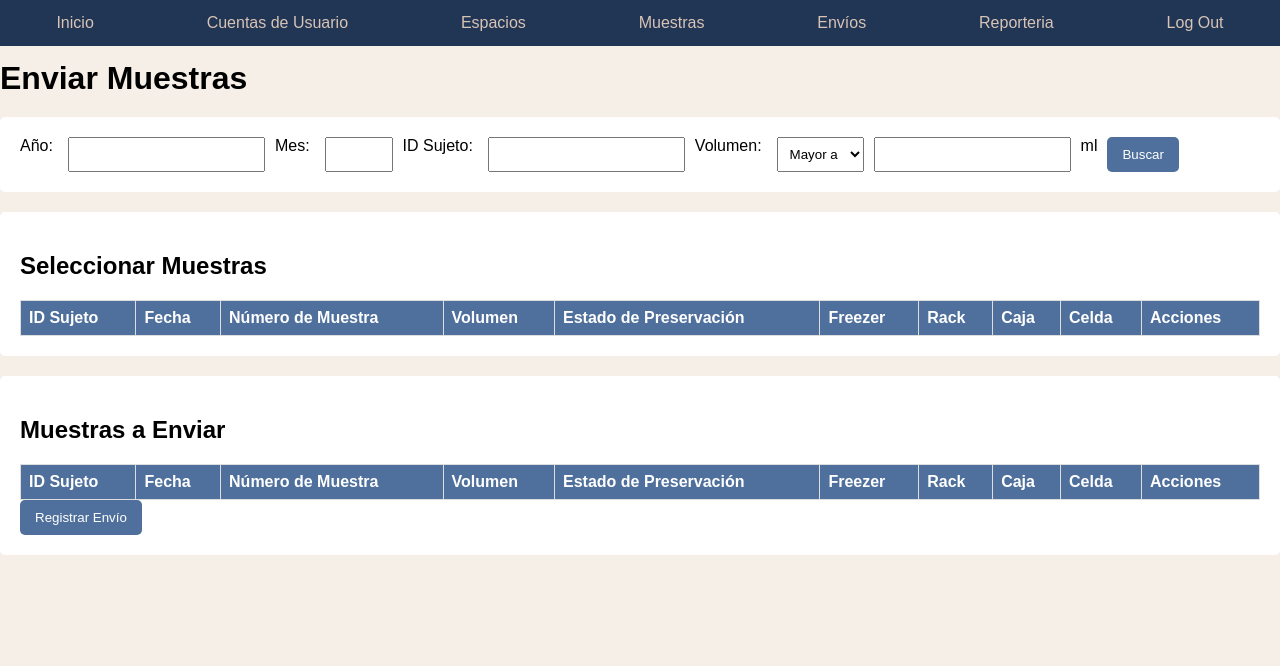
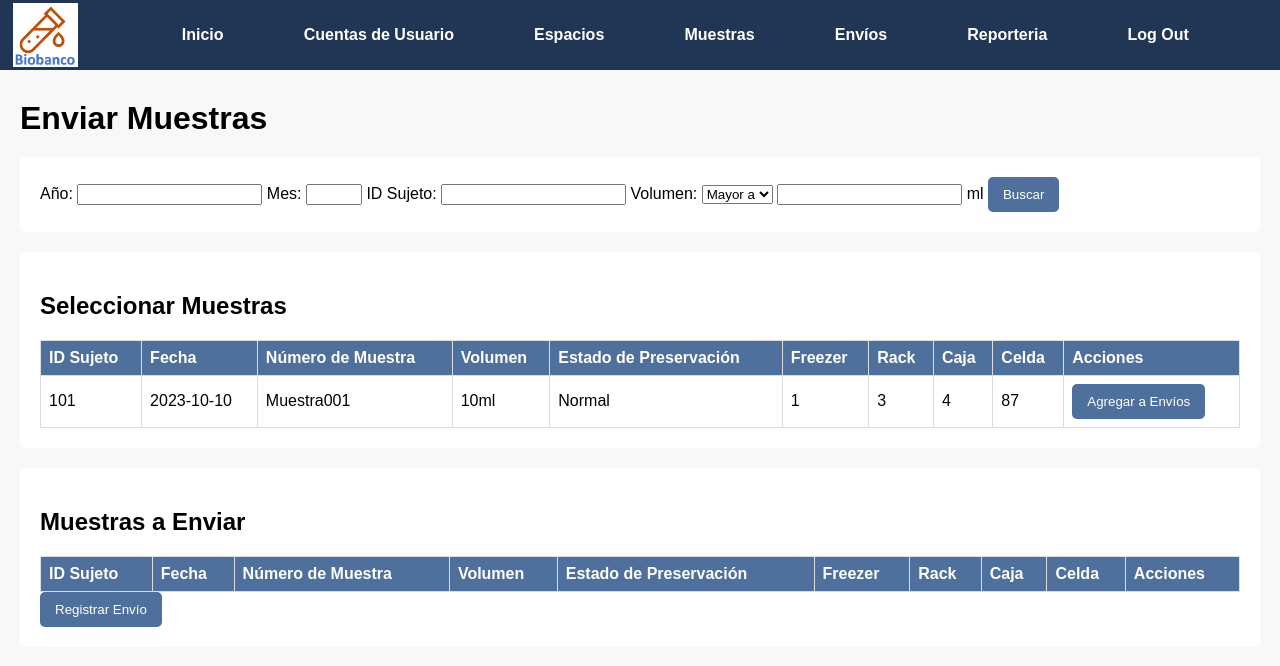
Before and after one commit to sanjaygrr/Biobanco, a Django app: page /shipments_select/ in a window 1280 px wide. Shown: the top 666 px of the page. Run offline with Django 4.2, Linux system fonts and the light colour scheme; lists and menus that the app fills with data are empty.

Commit message:
feat(entrega1): make first presentation

```diff
--- a/Biobanco/muestras/templates/base.html
+++ b/Biobanco/muestras/templates/base.html
@@ -1,3 +1,4 @@
+{% load static %}
 <!DOCTYPE html>
 <html lang="es">
 <head>
@@ -19,39 +20,47 @@
             top: 0;
             left: 0;
             z-index: 1000;
+            height: 70px;
+            display: flex;
+            align-items: center;
+            justify-content: space-between;
+            padding: 0 1%;
         }
 
         main {
-            margin-top: 60px; /* Ajusta según la altura de tu nav */
+            margin-top: 80px;
         }
 
-        nav {
-            background-color: #213555;
+        .logo {
+            width: 65px;
+            height: auto;
             }
+
             ul {
                 list-style-type: none;
                 margin: 0;
                 padding: 0;
                 overflow: hidden;
                 display: flex;
-            justify-content: space-around;
+                justify-content: space-between;
+                width: 100%; /* Cambio del ancho al 100% */
+                margin-right: 100px;
+                margin-left: 100px;
             }
-        li {
-            /* float: left; */
-        }
+
             li a, .dropdown-btn {
                 display: inline-block;
-            color: #D8C4B6;
+                color: white;
+                font-weight: bold;
                 text-align: center;
-            padding: 14px 16px;
+                padding: 6px 4px; /* Reducción adicional del padding */
                 text-decoration: none;
             }
-        li a:hover, .dropdown:hover .dropdown-btn {
+
+        li a:hover, .dropdown:hover .dropdown-btn, .dropdown-content a:hover {
             background-color: #4F709C;
         }
-        li.dropdown {
-            display: inline-block;
-        }
+
         .dropdown-content {
             display: none;
             position: absolute;
@@ -60,6 +69,7 @@
             box-shadow: 0px 8px 16px 0px rgba(0,0,0,0.2);
             z-index: 1;
         }
+
         .dropdown-content a {
             color: #213555;
             padding: 12px 16px;
@@ -67,27 +77,28 @@
             display: block;
             text-align: left;
         }
-        .dropdown-content a:hover {
-            background-color: #D8C4B6;
-        }
+
         .dropdown:hover .dropdown-content {
             display: block;
         }
 
-        /* Media query para pantallas de hasta 768px de ancho */
         @media (max-width: 768px) {
             ul {
                 flex-direction: column;
                 align-items: center;
+                width: 100%;
             }
+
             li {
                 width: 100%;
                 text-align: center;
             }
+
             .dropdown-content {
                 min-width: 100%;
                 text-align: center;
             }
+
             .dropdown-content a {
                 padding: 12px 24px;
             }
@@ -96,6 +107,7 @@
 </head>
 <body>
     <nav>
+        <img src="{% static 'biobanco/images/Biobanco.png' %}" alt="Logo" class="logo">
         <ul>
             <li><a href="/home">Inicio</a></li>
             <li class="dropdown">
@@ -117,15 +129,15 @@
                 <div class="dropdown-content">
                     <a href="/create_sample">Registrar Muestras</a>
                     <a href="/sample_list">Editar Muestras</a>
-                    <a href="/trazability">Trazabilidad</a>
                 </div>
             </li>
             <li><a href="/shipments">Envíos</a></li>
             <li class="dropdown">
                 <a href="javascript:void(0)" class="dropdown-btn">Reporteria</a>
                 <div class="dropdown-content">
-                    <a href="/sample_list">Muestras</a>
-                    <a href="/shipments">Envíos</a>
+                    <a href="/sample_list">Reporte de Muestras</a>
+                    <a href="/shipments">Reporte de Envíos</a>
+                    <a href="/trazability">Trazabilidad</a>
                 </div>
             </li>
             <li><a href="/">Log Out</a></li>
--- a/Biobanco/muestras/templates/create_space.html
+++ b/Biobanco/muestras/templates/create_space.html
@@ -90,8 +90,8 @@
         </div>
 
         <div class="form-group">
-            <label for="storage_name">Nombre del Almacenamiento:</label>
-            <input type="text" id="storage_name" name="storage_name" required>
+            <label for="storage_name">Número del Almacenamiento:</label>
+            <input type="number" id="storage_name" name="storage_name" required>
         </div>
         <div class="form-group">
             <label for="storage_description">Descripción:</label>
--- a/Biobanco/muestras/templates/home.html
+++ b/Biobanco/muestras/templates/home.html
@@ -32,7 +32,7 @@
         max-width: 450px; /* Ancho máximo para mantener la legibilidad */
     }
 
-    .logo {
+    .logo_home {
         width: 300px;
     }
 
@@ -67,7 +67,7 @@
 
 <div class="home" id="home">
     <div class="left-section">
-        <img src="{% static 'biobanco/images/Biobanco.png' %}" alt="Logo" class="logo">
+        <img src="{% static 'biobanco/images/Biobanco.png' %}" alt="Logo" class="logo_home">
         <h1>Bienvenido a BioBanco</h1>
     </div>
     <div class="right-section">
--- a/Biobanco/muestras/templates/shipments_select.html
+++ b/Biobanco/muestras/templates/shipments_select.html
@@ -8,7 +8,6 @@
     <meta name="viewport" content="width=device-width, initial-scale=1.0">
     <title>Enviar Muestras</title>
     <style>
-        <style>
         body {
             font-family: Arial, sans-serif;
             background-color: #f8f8f8;
@@ -17,29 +16,7 @@
         h1, h2 {
             margin-bottom: 20px;
         }
-            .filter-box {
-                background-color: #fff;
-                padding: 20px;
-                border-radius: 5px;
-                margin-bottom: 20px;
-                display: flex;
-                flex-wrap: wrap;
-                justify-content: space-between;
-                align-items: center;
-            }
-            .filter-box form {
-                display: flex;
-                flex-wrap: wrap;
-                gap: 10px;
-            }
-            .filter-box label {
-                margin-right: 5px;
-            }
-            .filter-box input, .filter-box select {
-                padding: 8px;
-                box-sizing: border-box;
-            }
-            .samples-selection, .samples-to-send {
+        .filter-box, .samples-selection, .samples-to-send {
             background-color: #fff;
             padding: 20px;
             border-radius: 5px;
@@ -78,7 +55,7 @@
     <h1>Enviar Muestras</h1>
 
     <div class="filter-box">
-        <form action="/filter_samples" method="GET">
+        <form action="/home" method="GET">
             <label for="year">Año:</label>
             <input type="number" id="year" name="year">
 
@@ -96,7 +73,7 @@
             </select>
             <input type="number" id="volume" name="volume" min="0"> ml
 
-            <button type="submit">Buscar</button>
+            <button onclick="redirectToHome()">Buscar</button>
         </form>
     </div>
 
@@ -118,22 +95,22 @@
                 </tr>
             </thead>
             <tbody>
-                {% for sample in samples %}
-                    <tr>
-                        <td>{{ sample.subject_id }}</td>
-                        <td>{{ sample.sample_date }}</td>
-                        <td>{{ sample.sample_number }}</td>
-                        <td>{{ sample.volume }}</td>
-                        <td>{{ sample.preservation_status }}</td>
-                        <td>{{ sample.freezer }}</td>
-                        <td>{{ sample.rack }}</td>
-                        <td>{{ sample.box }}</td>
-                        <td>{{ sample.cell }}</td>
+                <!-- Valores de prueba -->
+                <tr data-sample-id="101">
+                    <td>101</td>
+                    <td>2023-10-10</td>
+                    <td>Muestra001</td>
+                    <td>10ml</td>
+                    <td>Normal</td>
+                    <td>1</td>
+                    <td>3</td>
+                    <td>4</td>
+                    <td>87</td>
                     <td>
-                            <button onclick="addToSendTable({{ sample.id }})">Agregar a Envíos</button>
+                        <button onclick="addToSendTable(101)">Agregar a Envíos</button>
                     </td>
                 </tr>
-                {% endfor %}
+                <!-- ... (resto de valores de prueba y código no modificado) ... -->
             </tbody>
         </table>
     </div>
@@ -159,18 +136,40 @@
                 <!-- Las filas aquí serán añadidas dinámicamente con JavaScript -->
             </tbody>
         </table>
-        <button onclick="registerSend()">Registrar Envío</button>
+        <button onclick="redirectToHome()">Registrar Envío</button>
     </div>
 
     <script>
         function addToSendTable(sampleId) {
-            // Tu lógica JavaScript para añadir una muestra de la tabla de selección a la tabla de envío
+            // Encuentra la fila en la tabla de selección basada en el ID de muestra
+            let row = document.querySelector(`#samplesTable tr[data-sample-id="${sampleId}"]`);
+
+            // Crea una copia de esa fila
+            let newRow = row.cloneNode(true);
+
+            // Agrega un botón de eliminar en la nueva fila
+            let deleteButtonCell = newRow.querySelector('td:last-child');
+            deleteButtonCell.innerHTML = '<button onclick="removeFromSendTable(this)">Quitar</button>';
+
+            // Añade la nueva fila a la tabla de envío
+            document.querySelector('#sendTable tbody').appendChild(newRow);
+
+            // Opcional: Elimina la fila de la tabla de selección
+            row.remove();
         }
 
-        function registerSend() {
-            // Tu lógica JavaScript para registrar el envío de las muestras seleccionadas
+        function removeFromSendTable(buttonElement) {
+            // Elimina la fila de la tabla de envío
+            buttonElement.closest('tr').remove();
         }
     </script>
+
+    <script>
+        function redirectToHome() {
+            window.location.href = "/home";
+        }
+    </script>
+
 </body>
 </html>
 {% endblock %}
--- a/Biobanco/muestras/templates/space_list.html
+++ b/Biobanco/muestras/templates/space_list.html
@@ -316,8 +316,8 @@
         <h2>Criterios de Búsqueda</h2>
         <form action="{% url 'space_list' %}" method="GET">
             <div class="form-group">
-                <label for="text">Nombre de espacio:</label>
-                <input type="name" id="name" name="name">
+                <label for="number">Numero de espacio:</label>
+                <input type="number" id="name" name="name">
             </div>
             <div class="form-group">
                 <label for="type">Tipo de espacio:</label>
```
Also changed, not shown: Biobanco/muestras/templates/create_sample.html (+8 -20 lines), Biobanco/muestras/templates/sample_list.html (+48 -6 lines), Biobanco/muestras/templates/signup.html (+9 -1 lines), Biobanco/muestras/templates/trazability.html (+32 -28 lines), Biobanco/muestras/templates/user_list.html (+11 -0 lines). Lines whose indentation alone changed are shown as unchanged.
